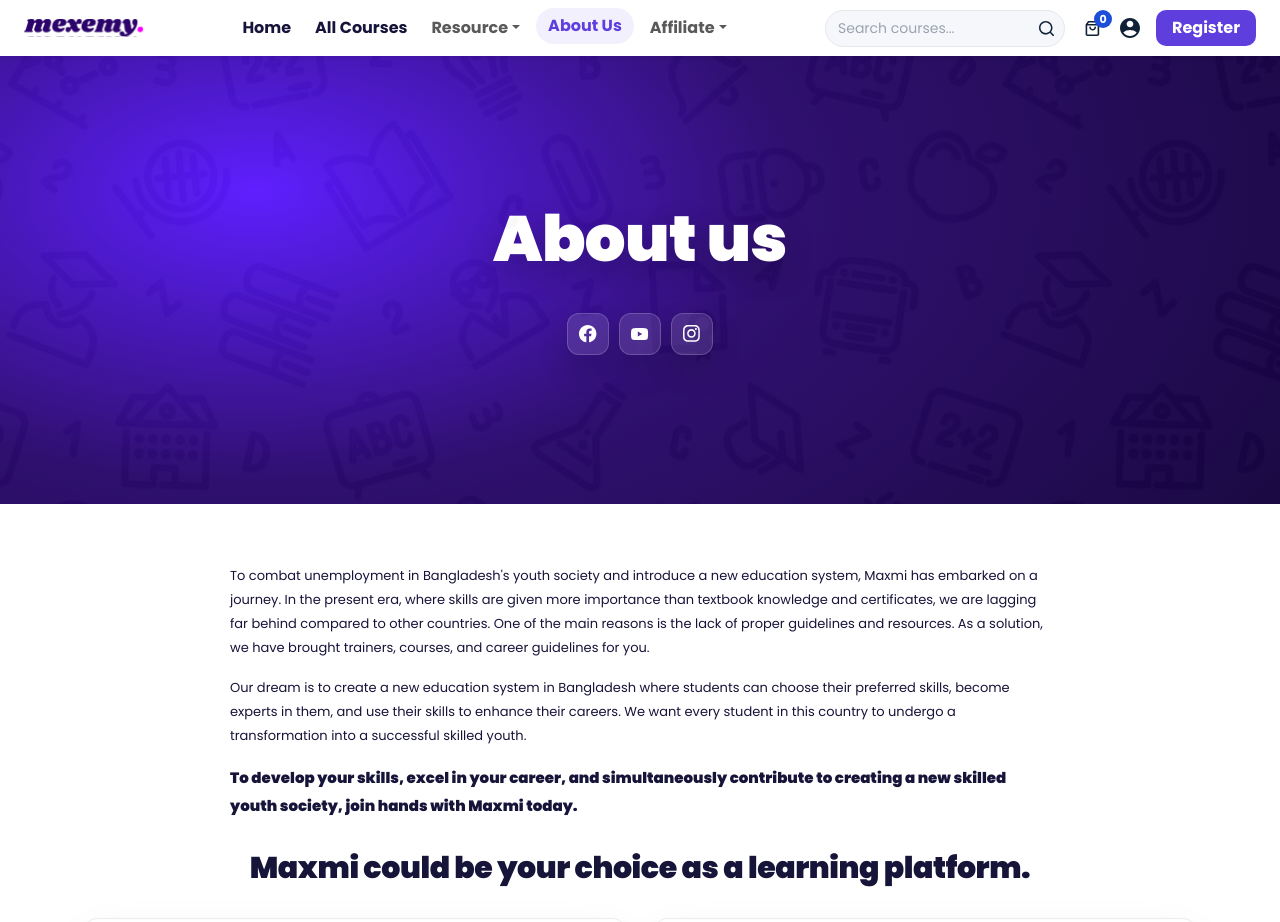
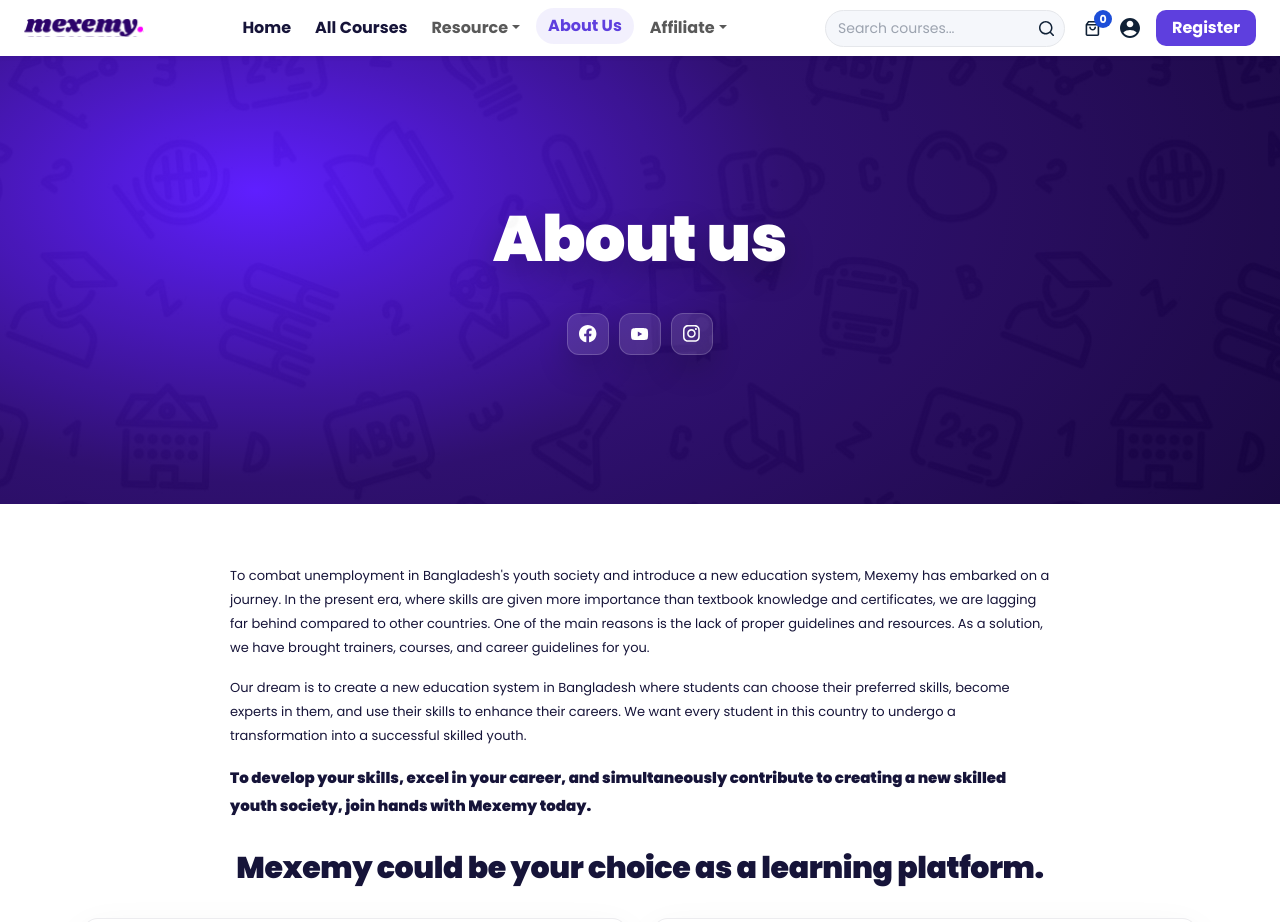
Before and after one commit to HassanElemam123/mexemy-for-courses, a React (Vite) app: page /about in a window 1280 px wide. Shown: the top 922 px of the page. Built offline with nearby package versions, Linux system fonts and the light colour scheme.

Commit message:
fixed errors

```diff
--- a/src/pages/About/About.jsx
+++ b/src/pages/About/About.jsx
@@ -50,7 +50,7 @@
           <div className={styles.textBlock}>
             <p>
               To combat unemployment in Bangladesh&apos;s youth society and introduce a new
-              education system, Maxmi has embarked on a journey. In the present era, where
+              education system, Mexemy has embarked on a journey. In the present era, where
               skills are given more importance than textbook knowledge and certificates,
               we are lagging far behind compared to other countries. One of the main reasons
               is the lack of proper guidelines and resources. As a solution, we have brought
@@ -66,12 +66,12 @@
 
             <p className={styles.bold}>
               To develop your skills, excel in your career, and simultaneously contribute to
-              creating a new skilled youth society, join hands with Maxmi today.
+              creating a new skilled youth society, join hands with Mexemy today.
             </p>
           </div>
 
           <h2 className={styles.midTitle}>
-            Maxmi could be your choice as a learning platform.
+            Mexemy could be your choice as a learning platform.
           </h2>
 
           <div className="row g-4 mt-2">
```
